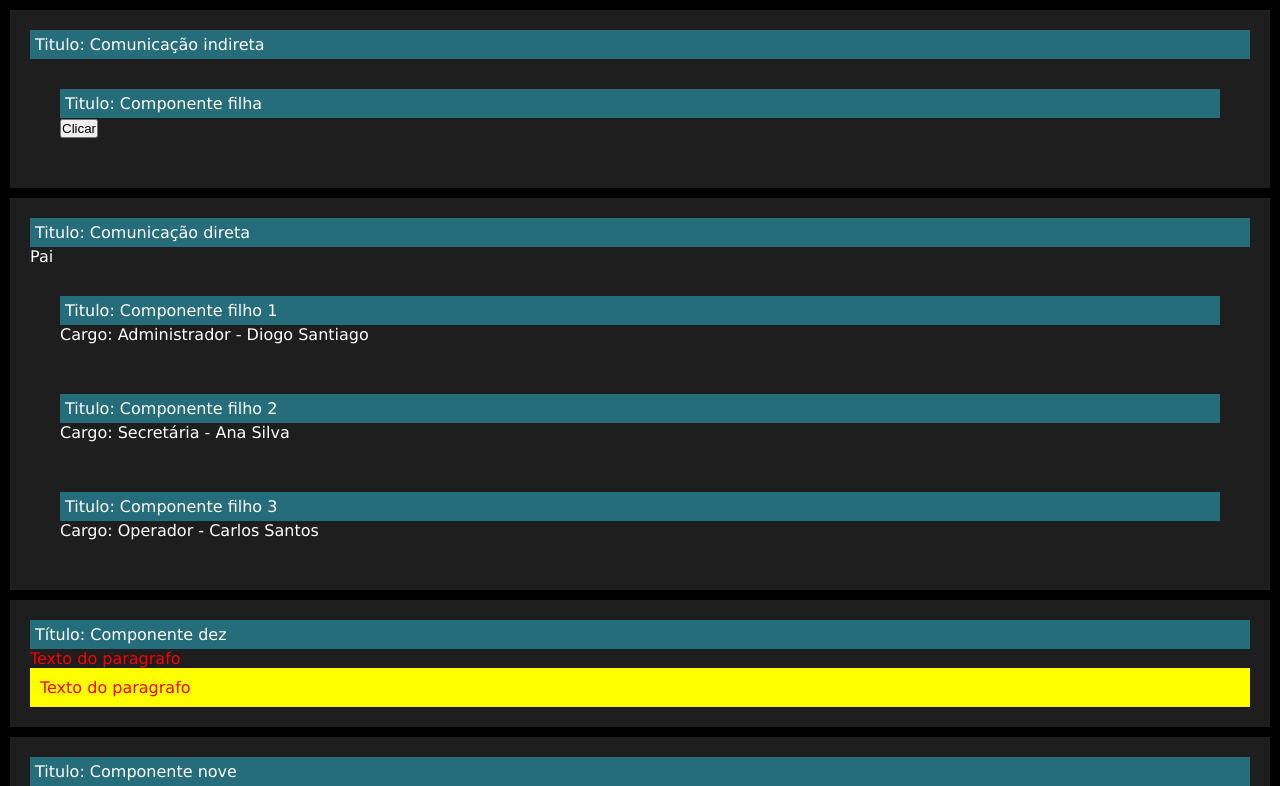
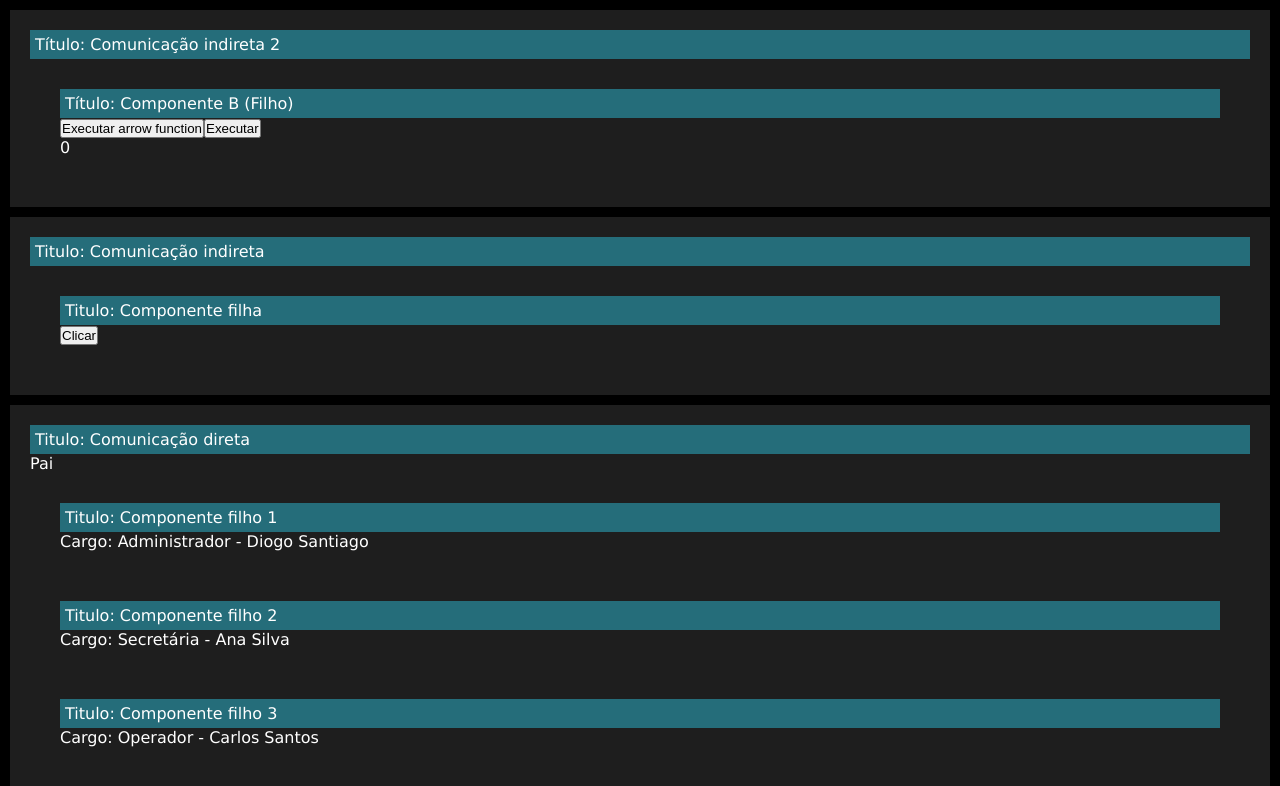
Before and after one commit to D1ogoX/aulas-reactjs, a React (Create React App) app: page / in a window 1280 px wide. Shown: the top 786 px of the page. Built offline with nearby package versions, Linux system fonts and the light colour scheme.

Commit message:
Comunicacao indireta 2

```diff
--- a/src/App.js
+++ b/src/App.js
@@ -13,11 +13,14 @@ import ComponenteNove from "./Components/ComponenteNove"
 import ComponenteDez from "./Components/ComponenteDez"
 import ComponentePai from "./Components/Comunicacao_direta/ComponentePai"
 import ComponenteMae from "./Components/Comunicacao_indireta/ComponenteMae"
+import ComponenteA from "./Components/Comunicacao_indireta_2/ComponenteA"
 
 function App()
 {
     return (
         <>
+            <ComponenteA titulo="Comunicação indireta 2"/>
+
             <ComponenteMae titulo="Comunicação indireta"/>
 
             <ComponentePai titulo="Comunicação direta"/>
--- /dev/null
+++ b/src/Components/Comunicacao_indireta_2/ComponenteA.jsx
@@ -0,0 +1,19 @@
+import React from "react"
+
+import ComponenteB from "./ComponenteB"
+
+export default (props) =>
+{
+    function executar(valor1, valor2)
+    {
+        console.log(valor1)
+        console.log(valor2)
+    }
+
+    return (
+        <div className="componente">
+            <p className="titulo">Título: {props.titulo}</p>
+            <ComponenteB titulo="Componente B (Filho)" funcao={executar}></ComponenteB>
+        </div>
+    )
+}
--- /dev/null
+++ b/src/Components/Comunicacao_indireta_2/ComponenteB.jsx
@@ -0,0 +1,27 @@
+import React from "react"
+
+export default (props) =>
+{
+    var valor1 = 0;
+
+    function executar()
+    {
+        valor1 = Math.random()
+
+        props.funcao('Valor: ' + valor1, 'Diogo')
+    }
+
+    return (
+        <div className="componente">
+            <p className="titulo">Título: {props.titulo}</p>
+            <button onClick={() =>
+            {
+                props.funcao(Math.random(), Math.random())
+            }}>Executar arrow function</button>
+
+            <button onClick={executar}>Executar</button>
+
+            <p>{valor1}</p>
+        </div>
+    )
+}
```
